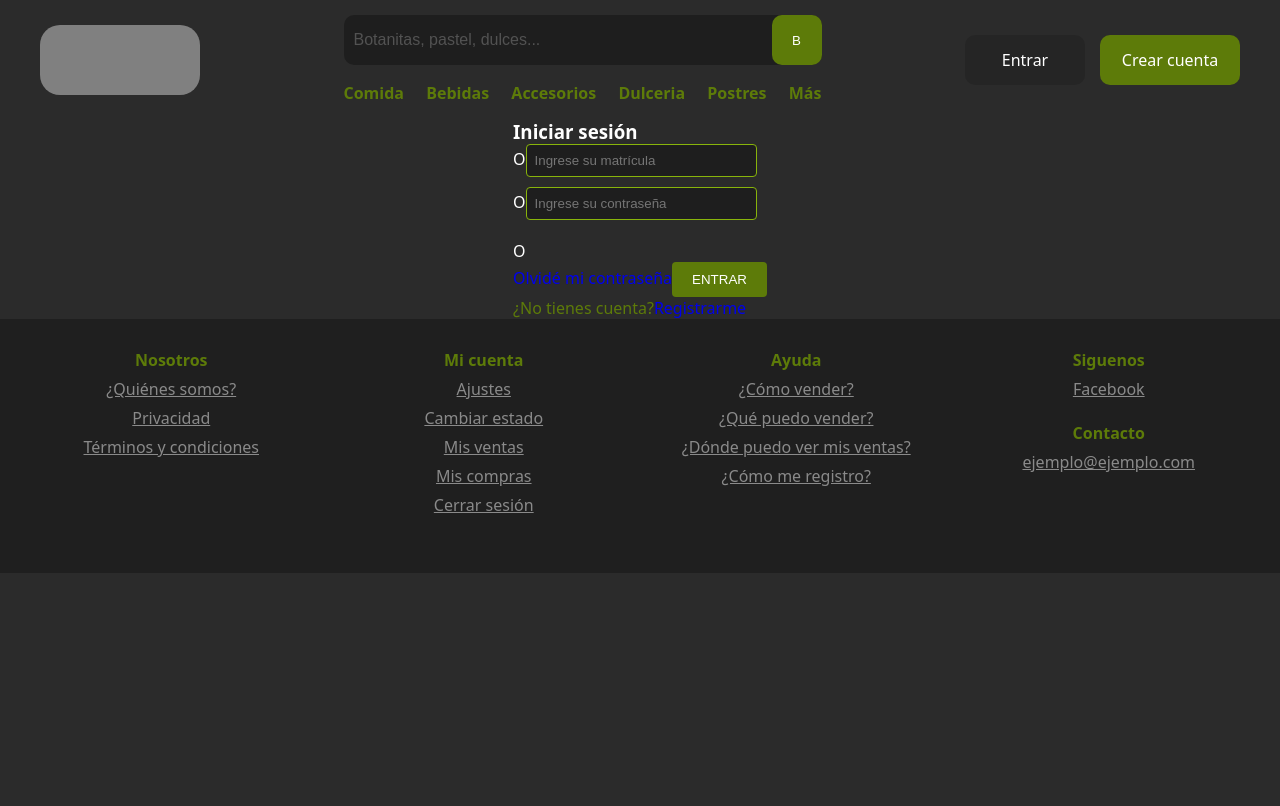
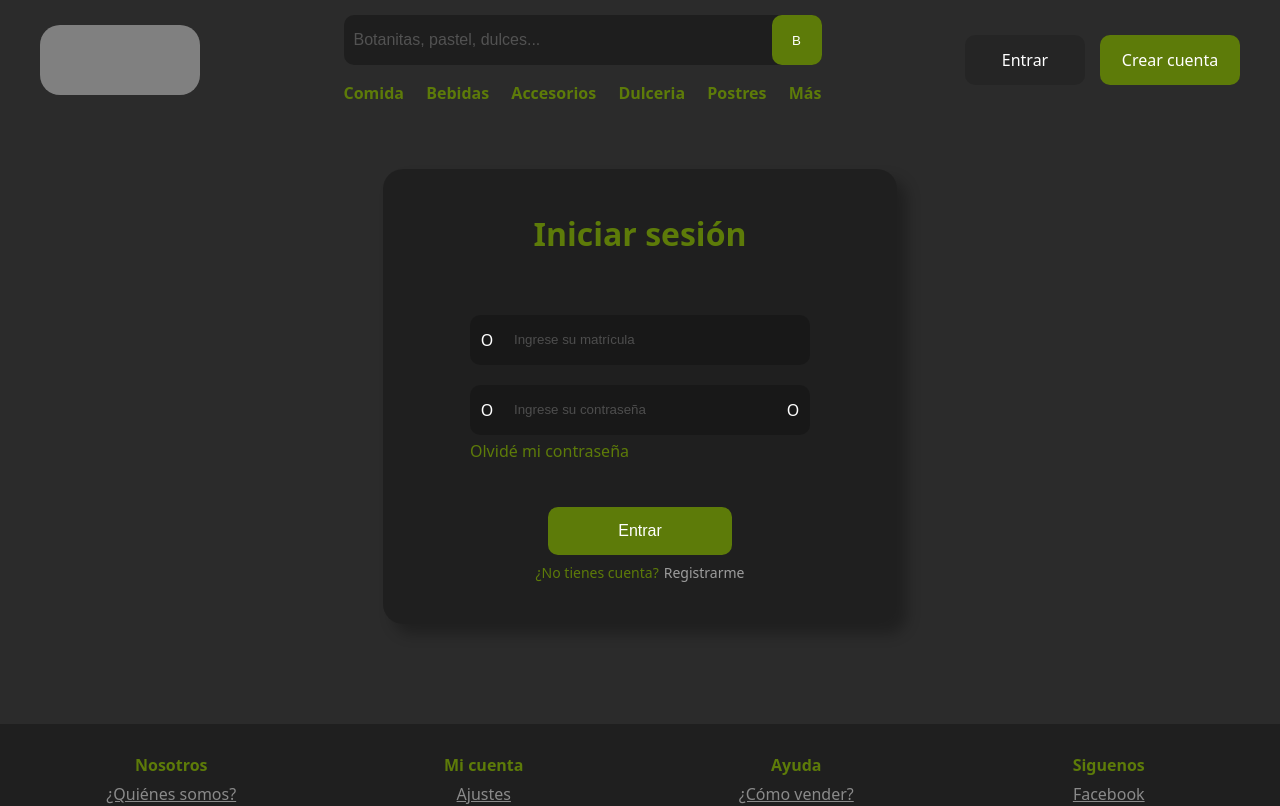
Before and after one commit to adrianhdez2/choco-market, a React (Vite) app: page /login in a window 1280 px wide. Shown: the top 806 px of the page. Built offline with nearby package versions, Linux system fonts and the light colour scheme.

Commit message:
Update styles for login page

```diff
--- a/src/styles/index.css
+++ b/src/styles/index.css
@@ -16,6 +16,7 @@ html {
 /* Estilos generales de los enlaces para quitar decoraciones, más bien el subrayado */
 a {
     text-decoration: none;
+    color: var(--white);
 }
 
 body {
@@ -449,6 +450,141 @@ section {
     color: var(--white);
 }
 
+/* LOGIN */
+
+.container_login {
+    width: 100%;
+    height: 100%;
+    display: flex;
+    align-items: center;
+    justify-content: center;
+}
+
+.login {
+    margin: 50px auto 100px;
+    width: 514px;
+    height: 455px;
+    max-width: 514px;
+    min-width: 200px;
+    padding: 20px;
+    background-color: var(--black-27);
+    border-radius: 20px;
+    box-shadow: 10px 10px 14px var(--black-27);
+    text-align: center;
+    display: flex;
+    align-items: center;
+    justify-content: center;
+    flex-direction: column;
+}
+
+.title {
+    font-size: 2rem;
+    font-weight: bold;
+    margin-bottom: 60px;
+    color: var(--primary);
+}
+
+.form_input {
+    width: 340px;
+    height: 50px;
+    display: flex;
+    align-items: center;
+    justify-content: center;
+    background-color: var(--black-22);
+    border-radius: 10px;
+    padding: 5px 0;
+}
+
+.form_input_icon {
+    width: 34px;
+    height: 100%;
+    display: flex;
+    align-items: center;
+    justify-content: center;
+}
+
+.input {
+    padding: 10px;
+    background-color: transparent;
+    border: none;
+    outline: none;
+    height: 100%;
+    color: var(--white);
+}
+
+.input:not(.password) {
+    width: calc(100% - 34px);
+}
+
+.input::placeholder {
+    color: var(--white-23);
+}
+
+.input.password {
+    width: calc(100% - 68px);
+}
+
+.form_input_user {
+    margin-bottom: 20px;
+}
+
+#forgot_password {
+    font-size: 1rem;
+    width: 100%;
+    display: flex;
+    align-items: center;
+    justify-content: start;
+    margin-top: 5px;
+    color: var(--primary);
+    margin-bottom: 45px;
+}
+
+#forgot_password:hover,
+#forgot_password:active {
+    text-decoration: underline;
+}
+
+.btn {
+    border: none;
+    outline: none;
+    padding: 15px 70px;
+    border-radius: 10px;
+    font-size: 16px;
+}
+
+.btn_primary {
+    background-color: var(--primary);
+    color: var(--white);
+}
+
+.btn_primary:not(:disabled):hover,
+.btn_primary:not(:disabled):active {
+    background-color: var(--primary-hover);
+    cursor: pointer;
+}
+
+#forgot-password {
+    color: var(--primary);
+    text-decoration: none;
+    font-size: 0.9em;
+}
+
+.not_account {
+    color: var(--primary);
+    font-size: 14px;
+    margin-top: 8px;
+}
+
+#signup_link {
+    color: var(--white-56);
+    font-size: 14px;
+    margin-left: 5px;
+}
+
+#signup_link:hover {
+    text-decoration: underline;
+}
+
 /*  ANIMACIONES DE MENU LATERAL */
 
 @keyframes show {
@@ -513,70 +649,10 @@ section {
         align-items: center;
         text-align: center;
     }
+
+    .login {
+        padding: 10px;
+        border-radius: 0;
+        box-shadow: none;
+    }
 }
-/* Login */
-.containerlogin {
-    width: 300px;
-    margin: 0 auto;
-    padding: 20px;
-    background-color:#1E1E1E;
-    border-radius: 4px;
-    box-shadow: 0px 0px 10px rgba(0, 0, 0, 0.1);
-    text-align: center;
-  }
-
-  h1 {
-    margin-top: 0;
-    color: #5D7B09; /* Cambio de color para el título */
-  }
-
-  label,
-  input {
-    display: inline-block;
-    width: calc(100% - 22px); /* 22px es el total de los padding y border */
-    margin-bottom: 10px;
-    padding: 8px;
-    border-radius: 4px;
-    border: 1px solid #88B40B;
-    box-sizing: border-box;
-    background-color: #1E1E1E; /* Cambio de color para el contenedor del input */
-    color: #ccc; /* Cambio de color para el texto dentro del input */
-  }
-
-  input[type="password"] {
-    margin-bottom: 20px;
-  }
-
-  button {
-    cursor: pointer;
-    background-color: #5D7B09;
-    color: #fff;
-    border: none;
-    padding: 10px 20px;
-    border-radius: 4px;
-    text-transform: uppercase;
-    transition: background-color 0.3s;
-  }
-
-  button:hover {
-    background-color: #5D7B09;
-  }
-
-  #forgot-password {
-    color: #5D7B09;
-    text-decoration: none;
-    font-size: 0.9em;
-  }
-
-  p {
-    color: #5D7B09;
-  }
-
-  #signup-link {
-    color: #fff;
-  }
-
-  #forgot-password:hover,
-  #signup-link:hover {
-    text-decoration: underline;
-  }
```
